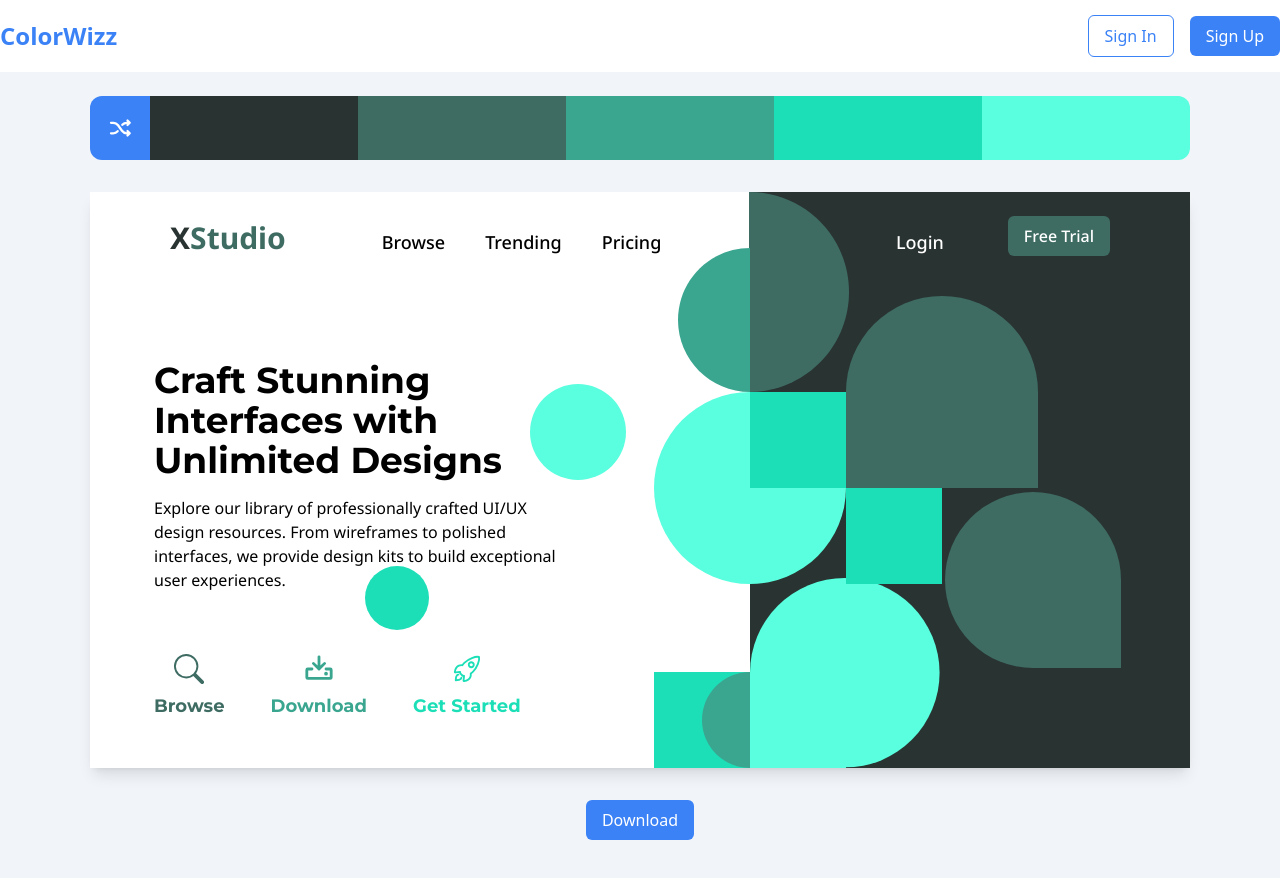
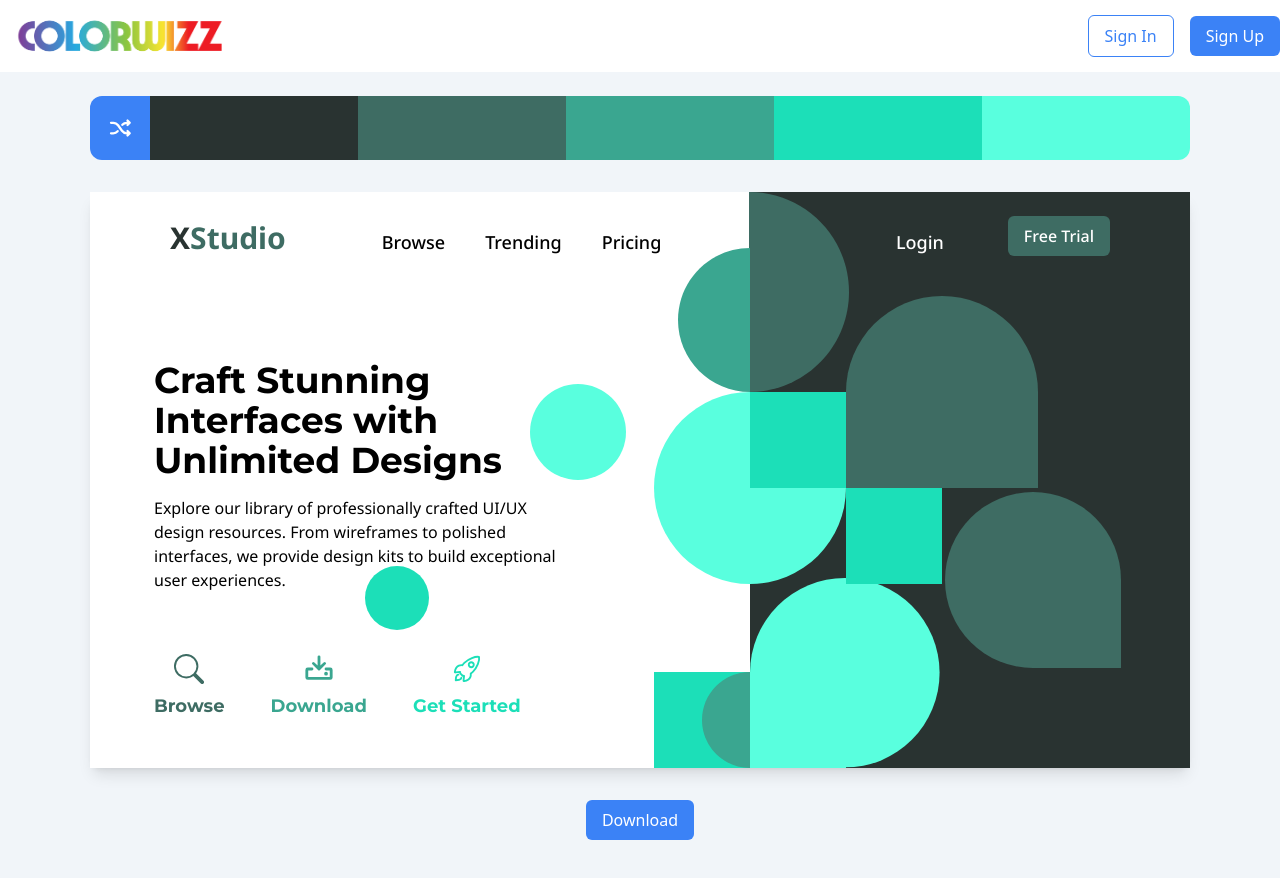
Before and after one commit to Zayan-dev/colorwizz, a React (Vite) app: page /visualizePalette/293331-3e6c63-3aa690-1cdfb8-59ffde in a window 1280 px wide. Shown: the top 878 px of the page. Built offline with nearby package versions, Linux system fonts and the light colour scheme.

Commit message:
logo added in header

```diff
--- a/src/components/navbar/header.jsx
+++ b/src/components/navbar/header.jsx
@@ -1,4 +1,4 @@
-import React, {useState} from "react";
+import React, { useState } from "react";
 import { Link } from "react-router-dom";
 import Cookies from 'js-cookie';
 import { toast } from "react-toastify";
@@ -6,8 +6,8 @@ import { isLoggedIn } from "../utils/loginOnlyfeature";
 import Signin from "../Signin";
 import Signup from "../Signup";
 import { useSubscriptionPlanContext } from "../../contextAPI/SubscriptionPlan";
-
-const Header = ({setHeaderKey}) => {
+import logo from "../../assets/images/logo/colorwizz logo-10.png"
+const Header = ({ setHeaderKey }) => {
 
   const { setPlan } = useSubscriptionPlanContext();
   // Login and signup modal states
@@ -29,7 +29,8 @@ const Header = ({setHeaderKey}) => {
         {/* Logo */}
         <Link to="/">
           <div className="text-2xl font-semibold text-blue-500 hover:text-blue-700 transition duration-200">
-            ColorWizz
+            <img src={logo} className="h-12" alt="" srcset="" />
+            {/* ColorWizz */}
           </div>
         </Link>
 
```
Also changed, not shown: src/assets/images/logo/colorwizz logo-10.png (added).
